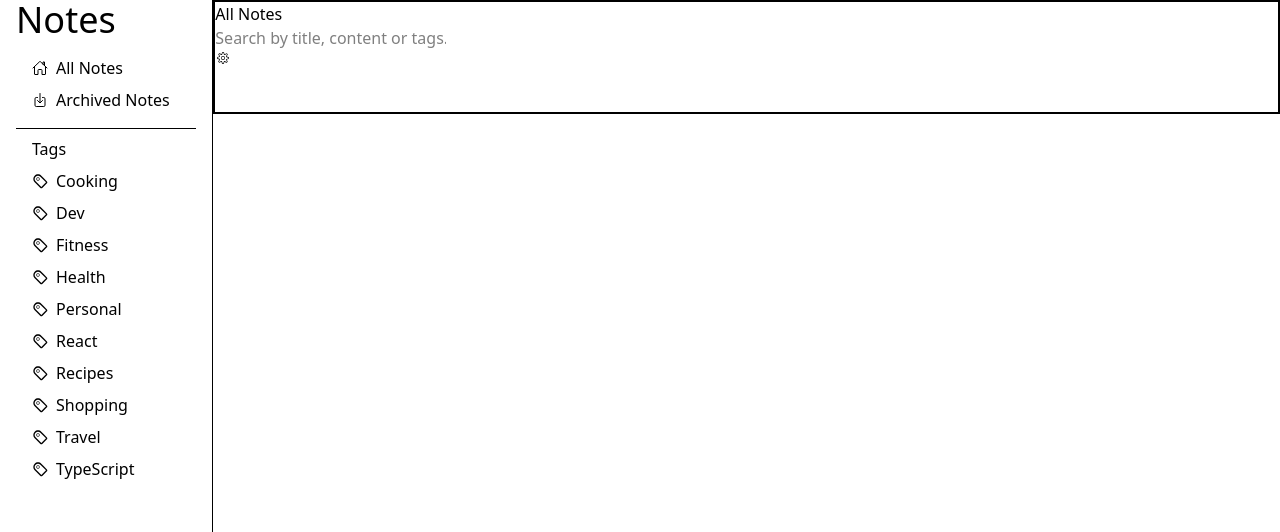
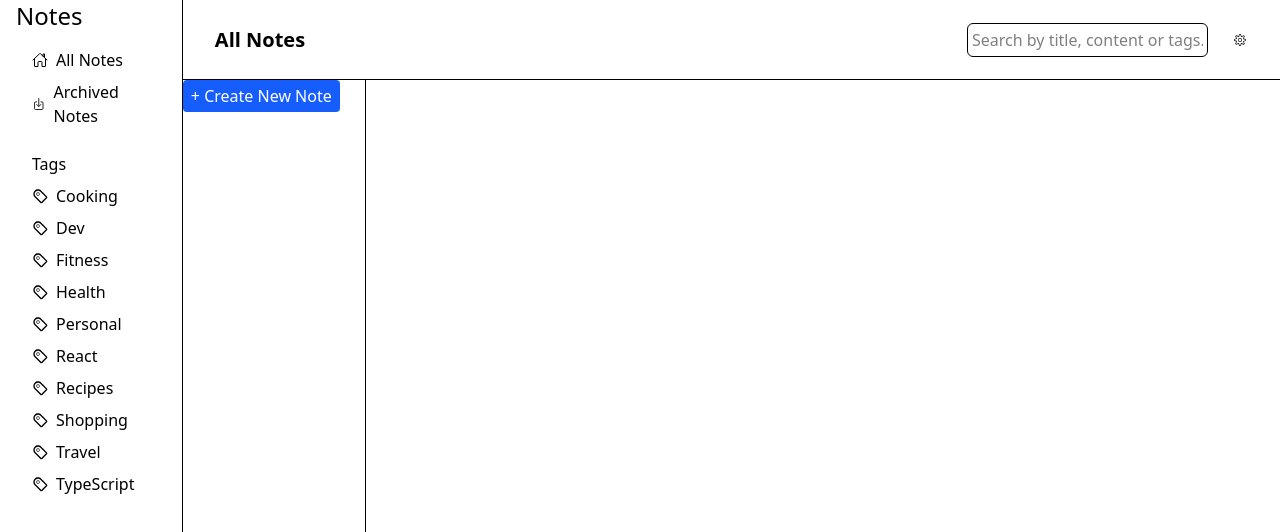
Before and after one commit to mikedeleon9/FrontEndMentorPRojects, a React (Vite) app in the folder note-taking-app/: page / in a window 1280 px wide. Shown: the top 532 px of the page. Built offline with nearby package versions, Linux system fonts and the light colour scheme.

Commit message:
done for the day

```diff
--- a/note-taking-app/src/App.jsx
+++ b/note-taking-app/src/App.jsx
@@ -1,14 +1,15 @@
-
 import LeftSideBar from "./components/left-side-bar"
 import TopBar from "./components/TopBar"
+import NotesComponent from "./components/NotesComponent"
 
 function App() {
 
 
   return (
-    <div className="grid grid-cols-6 grid-rows-7">
+    <div className="grid grid-cols-7 grid-rows-10">
     <LeftSideBar></LeftSideBar>
     <TopBar></TopBar>
+    <NotesComponent />
     </div>
   )
 }
--- /dev/null
+++ b/note-taking-app/src/components/NotesComponent.jsx
@@ -0,0 +1,7 @@
+export default function NotesComponent(){
+    return (
+        <div className="border-r-1 row-span-10 col-span-1">
+            <button className="bg-blue-600 text-white text-center px-2 py-1 rounded-sm">+ Create New Note</button>
+        </div>
+    )
+}
--- a/note-taking-app/src/components/TopBar.jsx
+++ b/note-taking-app/src/components/TopBar.jsx
@@ -2,10 +2,10 @@ import { CiSettings } from "react-icons/ci";
 
 export default function TopBar(){
     return(
-        <div className="border-2 col-span-5">
-        <h2>All Notes</h2>
-        <div>
-            <input placeholder="Search by title, content or tags..."></input>
+        <div className="border-b-1 col-span-6 flex justify-between items-center px-8 ">
+        <h2 className="text-xl font-bold">All Notes</h2>
+        <div className="flex items-center gap-6">
+            <input className="border-1 rounded-md p-1" placeholder="Search by title, content or tags..."></input>
             <CiSettings />
         </div>
         </div>
--- a/note-taking-app/src/components/left-side-bar.jsx
+++ b/note-taking-app/src/components/left-side-bar.jsx
@@ -3,9 +3,9 @@ import TagComponent from "./TagComponent";
 
 export default function LeftSideBar(){
     return(
-        <div className="border-r-1 h-screen px-4 row-span-7">
-            <h1 className="text-4xl">Notes</h1>
-            <div className="border-b-1 py-4">
+        <div className="border-r-1 h-screen px-4 row-span-10">
+            <h1 className="text-2xl">Notes</h1>
+            <div className=" py-4">
                 <div className="px-4 flex flex-col gap-2">
                     <div className="flex items-center gap-2">
                         <IoHomeOutline />
```
